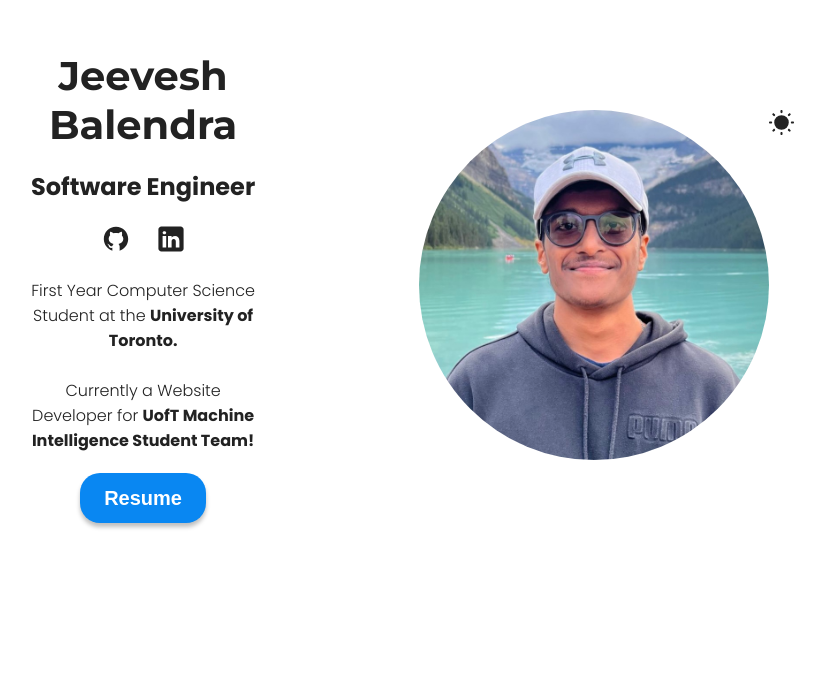
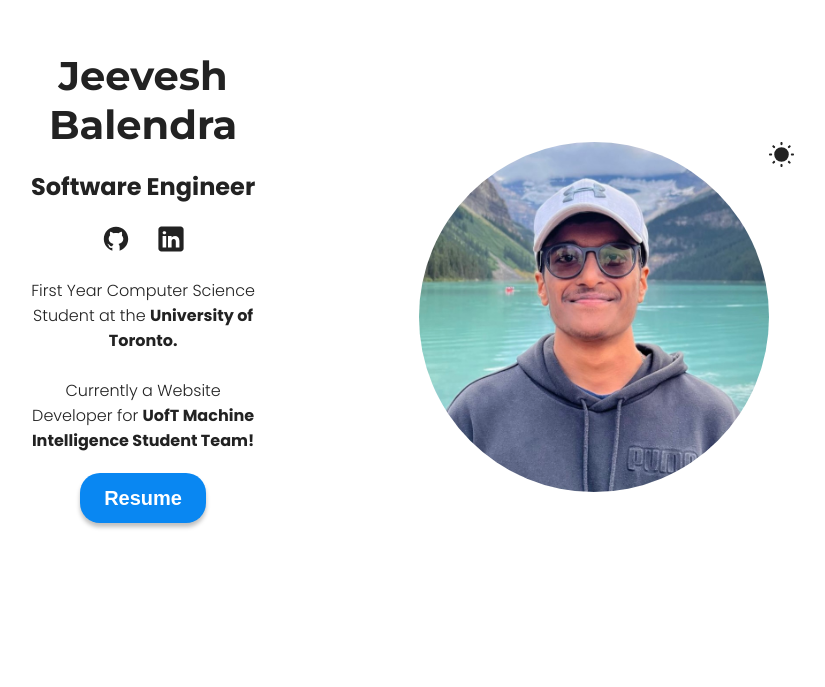
Before and after one commit to jfishB/Portfolio_V2, a React (Vite) app: page / in a window 1280 px wide. Shown: the part 113-800 px from the top of the page, without its empty margins (243-1068 px from the left). Built offline with nearby package versions, Linux system fonts and the light colour scheme.

Commit message:
hero padding

```diff
--- a/src/sections/Hero/HeroStyles.module.css
+++ b/src/sections/Hero/HeroStyles.module.css
@@ -57,6 +57,7 @@
 }
 
 .colorModeContainer {
+  padding-top: 8vh;
   position: relative;
 }
 
```
